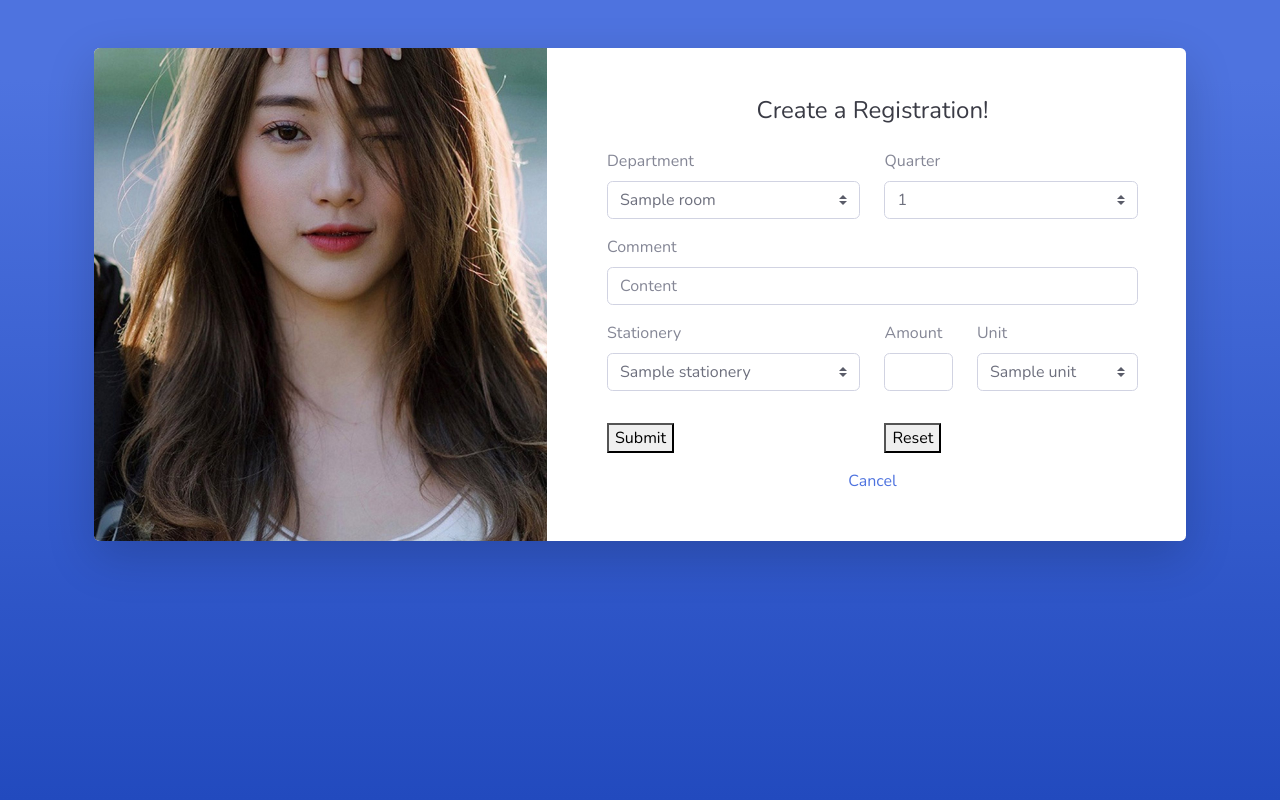
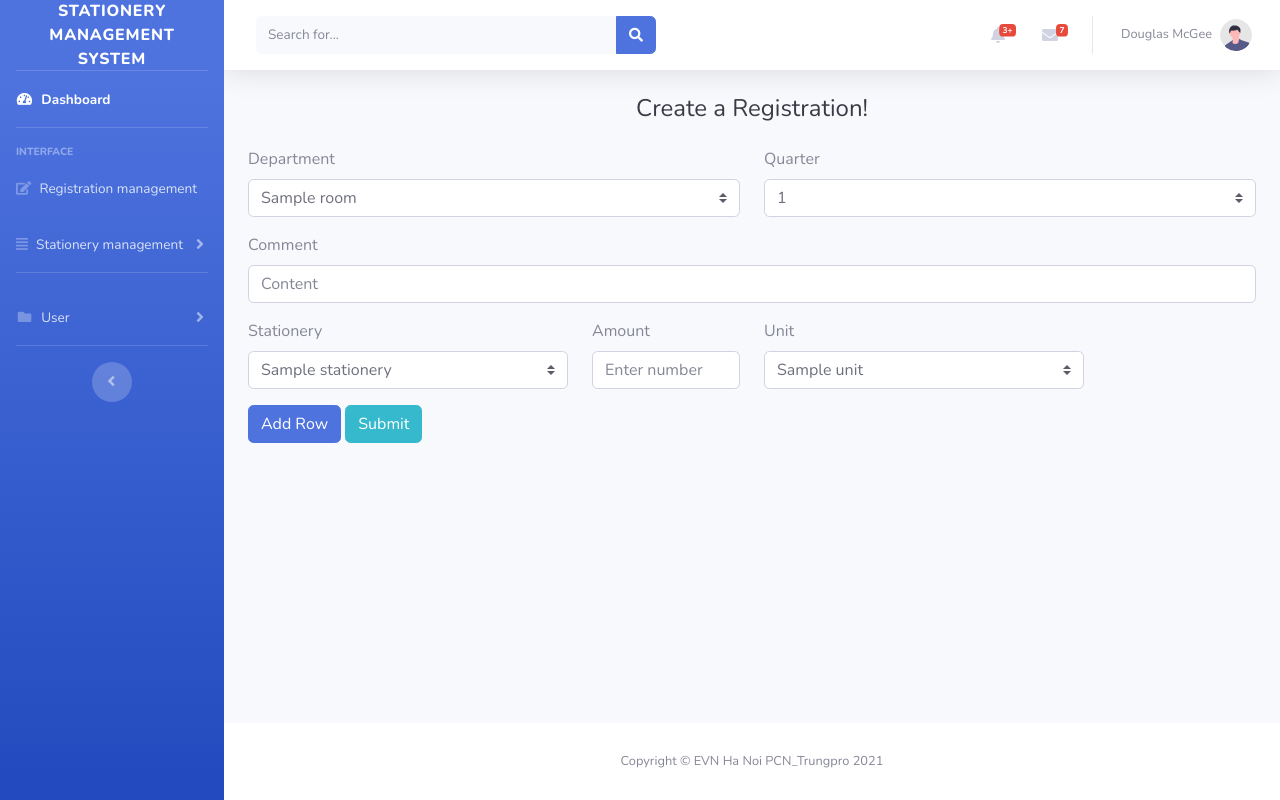
Before and after one commit to quangleviet/VPP, a Django app: page /CreateRegister/ in a window 1280 px wide. Run offline with Django 3.2, Linux system fonts and the light colour scheme; a user stored in the database is signed in; tables that the repository leaves empty hold one stand-in row (values such as "Sample post"); some libraries are stand-ins or nearby versions.

Commit message:
27112021

```diff
--- a/stationery/models.py
+++ b/stationery/models.py
@@ -27,6 +27,7 @@ class Unit(models.Model):
 class Regist_detail(models.Model):
     registration = models.ForeignKey('Registrations', on_delete=models.PROTECT, null=True)
     stationery = models.ForeignKey('Stationery', on_delete=models.PROTECT, null=True)
+    amount=models.IntegerField()
     total = models.IntegerField()
 
 class MyUserManager(BaseUserManager):
--- a/stationery/templates/Registration/create_register.html
+++ b/stationery/templates/Registration/create_register.html
@@ -1,20 +1,14 @@
-{% extends "base.html" %}
+{% extends "dashboard/index.html" %}
 
-{% block content %}
+{% block content_dashboard %}
 
-    <div class="container">
-
-        <div class="card o-hidden border-0 shadow-lg my-5">
-            <div class="card-body p-0">
-                <!-- Nested Row within Card Body -->
+<form method="post" action="{% url 'CreateRegister' %}">
+    {% csrf_token %}
     <div class="row">
-                    <div class="col-lg-5 d-none d-lg-block bg-register-image"></div>
-                    <div class="col-lg-7">
-                        <div class="p-5">
+        <div class="col-lg-12">
                 <div class="text-center">
                     <h1 class="h4 text-gray-900 mb-4">Create a Registration!</h1>
                 </div>
-                            <form class="stationery">
                 <div class="form-group row">
                         <div class="col-sm-6 mb-3 mb-sm-0">
                             <label for="formGroupExampleInput">Department</label>
@@ -39,7 +33,48 @@
                             placeholder="Content">
                 </div>
                 <div class="form-group row">
-                                    <div class="col-sm-6 mb-3 mb-sm-0">
+                        <div class="col-sm-4">
+                            <label for="formGroupExampleInput">Stationery</label>
+                            <select class="custom-select" name="stationery[]" required>
+                                {% for station in stationerys %}
+                                <option value="{{station.id}}">{{station.name}}</option>
+                                {% endfor %}
+                               </select>
+                        </div>
+                          <div class="col-sm-2">
+                            <label for="inputZip">Amount</label>
+                            <input type="number" min="1" name="amount[]"
+                                class="form-control m-input" placeholder="Enter number"
+                                autocomplete="off" required>
+                        </div>
+                        <div class="col-sm-4">
+                            <label for="formGroupExampleInput">Unit</label>
+                            <select class="custom-select" name="unit[]" required>
+                                {% for unit in stationerys %}
+                                <option value="{{unit.id}}">{{unit.unit.name}}</option>
+                                {% endfor %}
+                               </select>
+                        </div>
+                        <div class="col-sm-2"></div>
+                </div>
+            <div id="newRow"></div>
+                <button id="addRow" type="button" class="btn btn-primary">Add Row</button>
+                <button id="submit-" type="submit" class="btn btn-info">Submit</button>
+        </div>
+
+    </div>
+</form>
+
+    {% endblock %}
+
+     <!--   {% block extend_js %}
+<script type="text/javascript">
+    // add row
+    $("#addRow").click(function () {
+        var html = '';
+        html = `
+        <div class="form-group row">
+                        <div class="col-sm-4 mb-3 mb-sm-0">
                             <label for="formGroupExampleInput">Stationery</label>
                             <select class="custom-select">
                                 {% for station in stationerys %}
@@ -47,9 +82,11 @@
                                 {% endfor %}
                                </select>
                         </div>
-                                    <div class="form-group col-md-2">
+                        <div class="col-sm-4">
                             <label for="inputZip">Amount</label>
-                                        <input type="text" class="form-control" id="inputZip">
+                            <input type="number" min="1" name="amount"
+                                class="form-control m-input" placeholder="Enter number"
+                                autocomplete="off" required>
                         </div>
                         <div class="col-sm-4">
                             <label for="formGroupExampleInput">Unit</label>
@@ -59,24 +96,17 @@
                                 {% endfor %}
                                </select>
                         </div>
-                                </div>
-                                <div class="form-group row">
-                                <div class="col-sm-6">
-                                    <button type="submit" value="Submit">Submit</button>
-                                </div>
-                                <div class="col-sm-6">
-                                    <button type="reset" value="Reset">Reset</button>
-                                </div>
-                                </div>
-                                <div class="text-center">
-                                    <a class="col-sm-6" href="{% url 'Registration' %}">Cancel</a>
-                                </div>
-                        </div>
-                    </div>
-                </div>
-            </div>
-        </div>
 
         </div>
 
+        `
+
+        $('#newRow').append(html);
+    });
+
+    // remove row
+    $(document).on('click', '#removeRow', function () {
+        $(this).closest('#inputFormRow').remove();
+    });
+</script>
 {% endblock %}
--- a/stationery/templates/dashboard/index.html
+++ b/stationery/templates/dashboard/index.html
@@ -96,5 +96,53 @@
     <!-- Page level custom scripts -->
     <script src="{% static 'js/demo/chart-area-demo.js' %}"></script>
     <script src="{% static 'js/demo/chart-pie-demo.js' %}"></script>
+
+    <script type="text/javascript">
+        // add row
+        $("#addRow").click(function () {
+            var html = '';
+            html = `
+
+                <div id="inputFormRow">
+                    <div class="input-group mb-3">
+                        <div class="col-sm-4">
+                            <label for="formGroupExampleInput">Stationery</label>
+                            <select class="custom-select">
+                                {% for station in stationerys %}
+                                <option value="{{station.id}}">{{station.name}}</option>
+                                {% endfor %}
+                               </select>
+                        </div>
+                          <div class="col-sm-2">
+                            <label for="inputZip">Amount</label>
+                            <input type="number" min="1" name="amount"
+                                class="form-control m-input" placeholder="Enter number"
+                                autocomplete="off" required>
+                        </div>
+                        <div class="col-sm-4">
+                            <label for="formGroupExampleInput">Unit</label>
+                            <select class="custom-select">
+                                {% for unit in stationerys %}
+                                <option value="{{unit.id}}">{{unit.unit.name}}</option>
+                                {% endfor %}
+                               </select>
+                        </div>
+                        <div class="col-sm-2">
+                            <label for="formGroupExampleInput">Remove</label>
+                              <button id="removeRow" type="button" class="btn btn-danger">Remove</button>
+                        </div>
+                    </div>
+                </div>
+
+            `
+
+            $('#newRow').append(html);
+        });
+
+        // remove row
+        $(document).on('click', '#removeRow', function () {
+            $(this).closest('#inputFormRow').remove();
+        });
+    </script>
     {% endblock %}
 {% endblock %}
--- a/stationery/views.py
+++ b/stationery/views.py
@@ -1,4 +1,4 @@
-from django.shortcuts import render, HttpResponseRedirect
+from django.shortcuts import render, HttpResponseRedirect, redirect
 from django.contrib.auth import login, authenticate, logout
 from django.contrib import messages
 from django.contrib.auth.decorators import login_required
@@ -48,7 +48,38 @@ def Create_register(request, method="GET"):
     rooms = Room.objects.all
     registrations = Registrations.objects.all
     stationerys = Stationery.objects.all
+
+    if request.method == "POST":
+        data = request.POST
+        list_stationery = data.getlist("stationery[]", [])
+        list_amount = data.getlist("amount[]", [])
+        list_unit = data.getlist("unit[]", [])
+        if len(list_stationery) and len(list_amount) and len(list_unit):
+            list_stationery_amount_unit = []
+            i = 0
+
+            for ind in range(0, len(list_stationery)):
+                list_stationery_amount_unit.append(
+                    __new_stationery_amount_unit(
+                        stationery_id=int(list_stationery[ind]),
+                        amount_id=int(list_amount[ind]),
+                        unit_id=int(list_unit[ind]),
+                    )
+                )
+            Stationery.objects.bulk_create(list_stationery_amount_unit)
+
+            return redirect("Registration")
     return render(request, "Registration/create_register.html", {"rooms": rooms, "registrations" : registrations, "stationerys": stationerys})
+
+
+def __new_stationery_amount_unit(stationery_id, amount_id, unit_id):
+    stationery_amount_unit = Stationery()
+    stationery_amount_unit.stationery_id = stationery_id,
+    stationery_amount_unit.amount_id = amount_id,
+    stationery_amount_unit.unit_id = unit_id,
+
+    return stationery_amount_unit
+
 
 def Register(request):
     return render(request, "layouts/register.html")
```
Also changed, not shown: stationery/templates/Registration/Registration.html (+11 -1 lines), stationery/static/css/sb-admin-2.css. Lines whose indentation alone changed are shown as unchanged.
